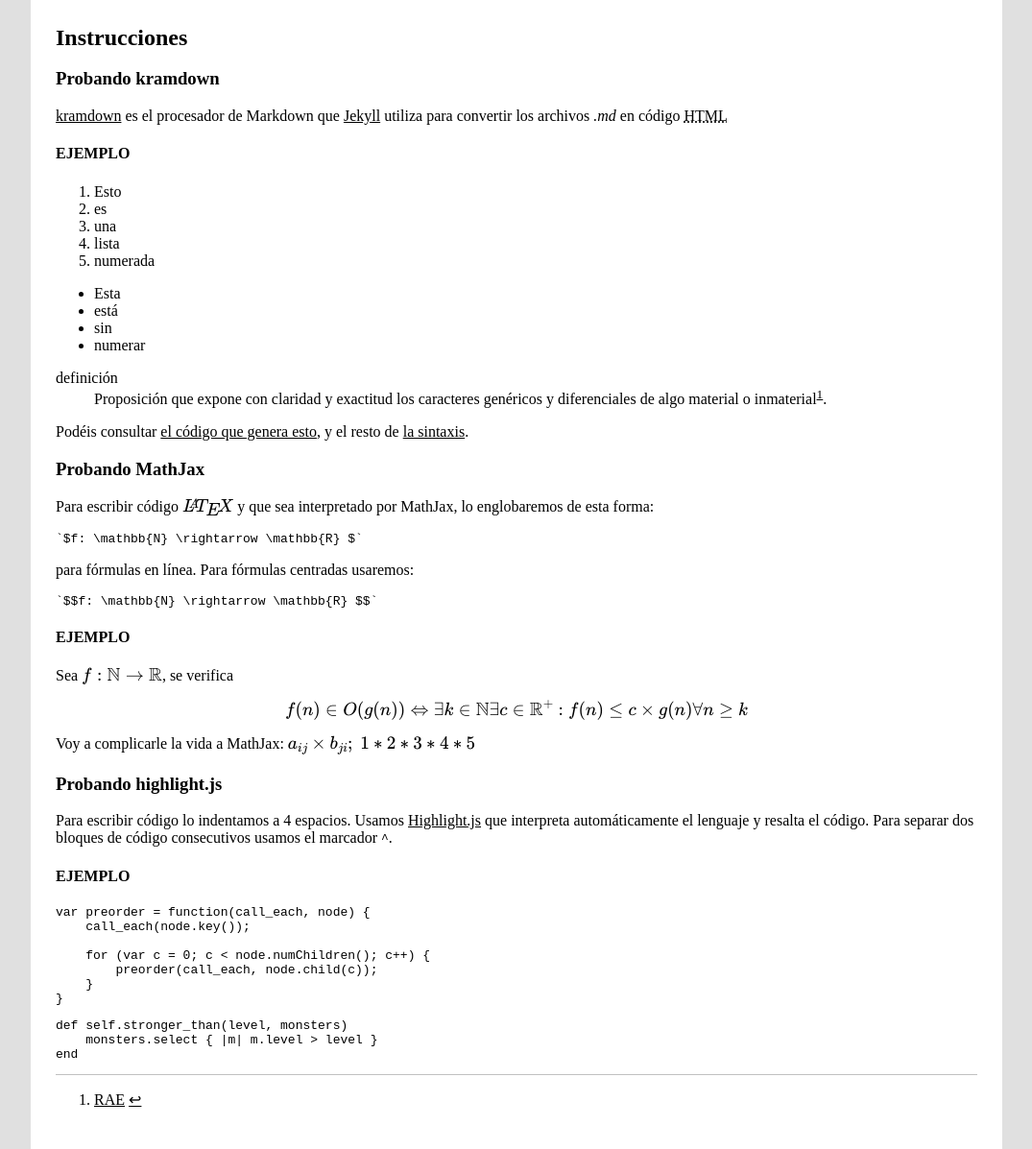
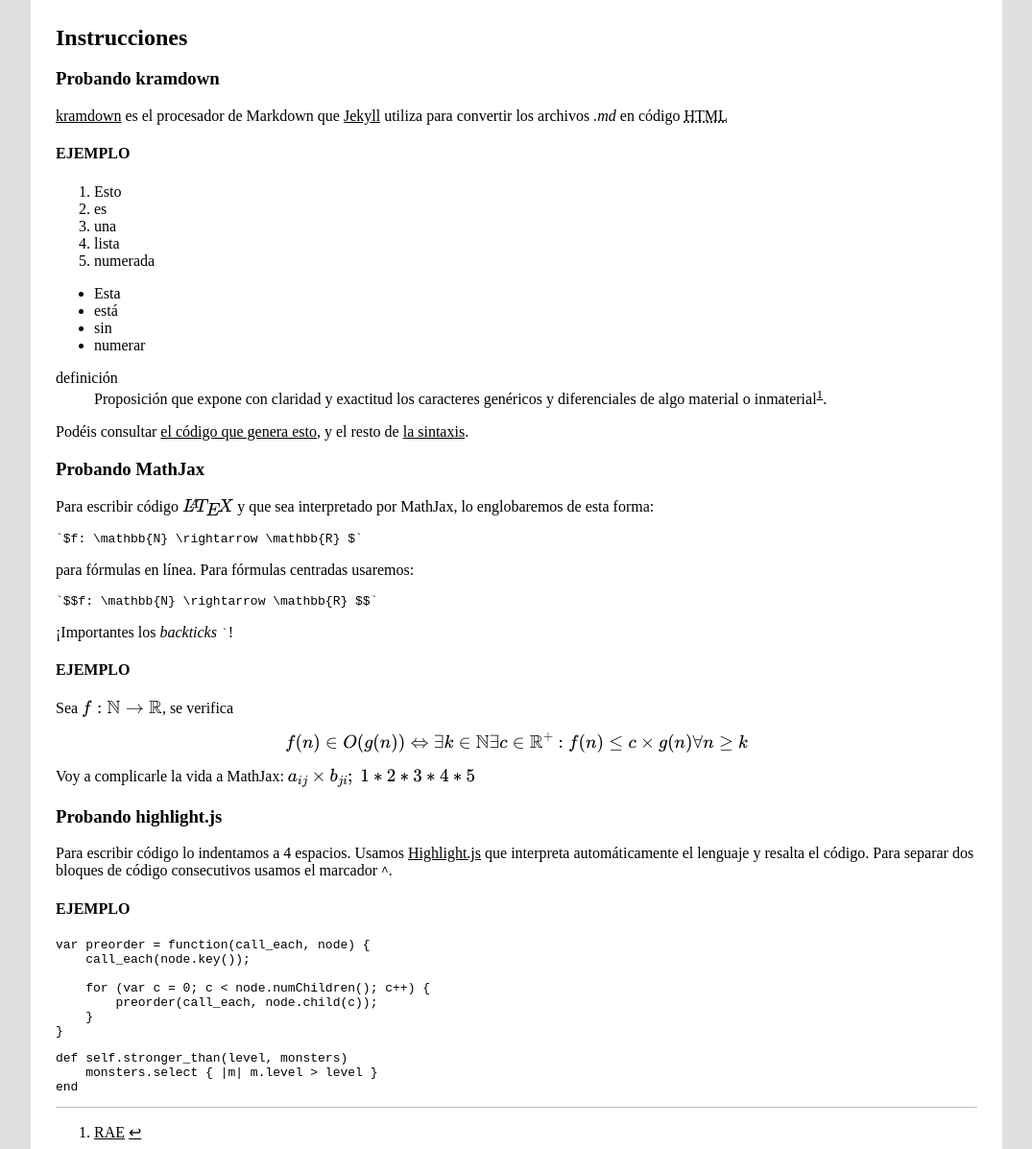
Before and after one commit to fdavidcl/web-notes, a Jekyll site: the page built from _posts/2014-3-6-testpost.md, in a window 1280 px wide. Shown: the part 100-1297 px from the top of the page at 96% size, without its empty margins (102-1177 px from the left). Built offline with Jekyll 4.4.1, drawn with Linux system fonts in a browser that asks for light colours; formulas are drawn with MathJax 3; grey boxes are pictures that could not be loaded.

Commit message:
Aclaración

```diff
--- a/_posts/2014-3-6-testpost.md
+++ b/_posts/2014-3-6-testpost.md
@@ -43,6 +43,8 @@ para fórmulas en línea. Para fórmulas centradas usaremos:
 
     `$$f: \mathbb{N} \rightarrow \mathbb{R} $$`
 
+¡Importantes los *backticks* `` ` ``!
+
 #### Ejemplo
 
 Sea `$f:\mathbb{N}\rightarrow\mathbb{R}$`, se verifica `$$f(n) \in O(g(n))
```
